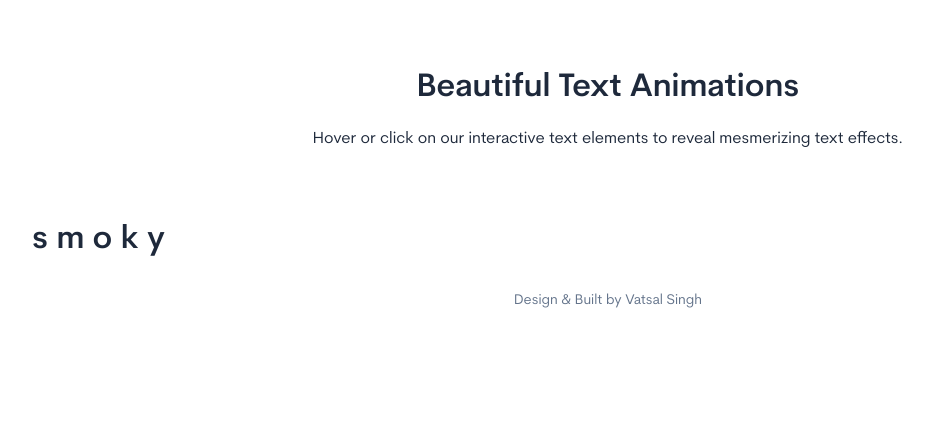
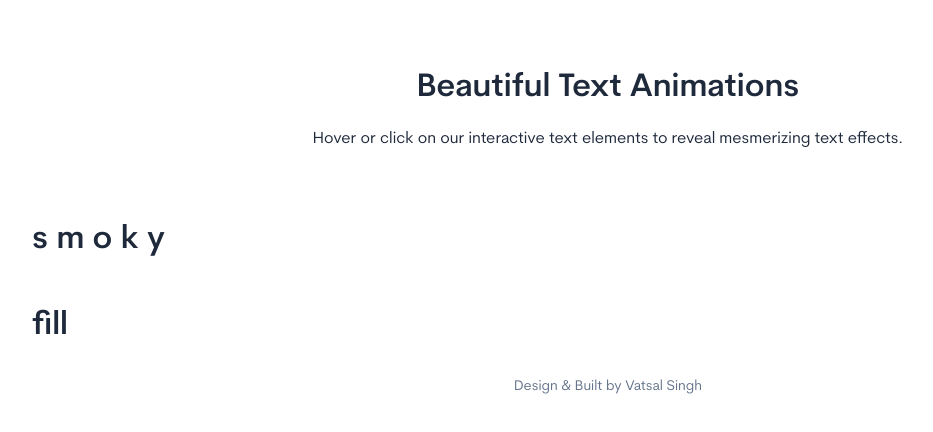
Before and after one commit to vatsalsinghkv/text-animations, a website built with Vite: page index.html in a window 1280 px wide. Shown: the whole page, without its empty margins (32-965 px from the left). Built offline with nearby package versions, Linux system fonts and the light colour scheme.

Commit message:
feat: fill text add

```diff
--- a/index.html
+++ b/index.html
@@ -28,6 +28,8 @@
         <span>k</span>
         <span>y</span>
       </h1>
+
+      <h1 class="text text-fill" data-text="fill">fill</h1>
     </main>
 
     <footer class="attribution">
```
